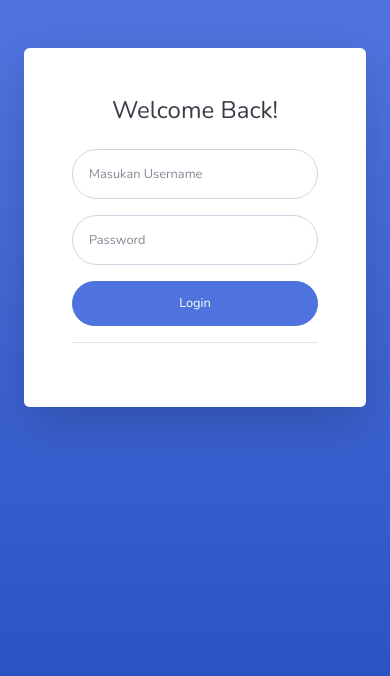
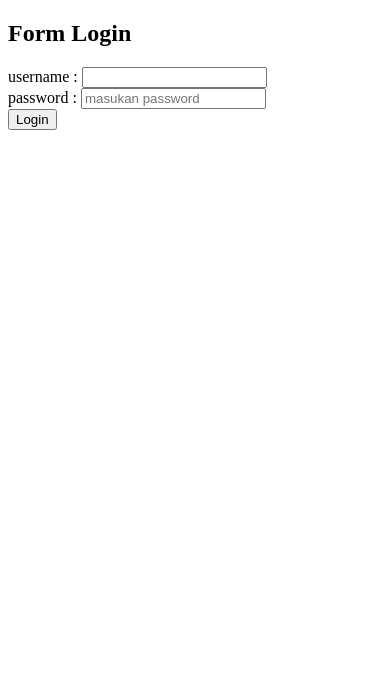
Before and after one commit to angga150/UtsWeb1_AnggaHaady, a PHP site: page /login.php in a window 390 px wide. Shown: the top 676 px of the page. Run offline with PHP 8.4, Linux system fonts and the light colour scheme; some libraries are stand-ins or nearby versions.

Commit message:
proses login dan session

```diff
--- a/login.php
+++ b/login.php
@@ -1,4 +1,27 @@
-<!--
+<?php
+session_start();
+
+if( isset($_SESSION['username']) ) {
+    header("Location: dashboard.php");
+    exit;
+}
+
+if( $_SERVER['REQUEST_METHOD'] == 'POST' ) {
+    $username = $_POST['username'] ?? '';
+    $password = $_POST['password'] ?? '';
+
+    if( $username == 'admin' && $password == '123' ) {
+        $_SESSION['username'] = $username;
+        header("Location: dashboard.php");
+        exit;
+    }
+    else {
+        $error = "user & pass salah";
+    }
+
+}
+
+?>
 <!DOCTYPE html>
 <html lang="en">
 <head>
@@ -9,82 +32,9 @@
 <body>
     <h2>Form Login</h2>
     <form action="" method="post">
-        username : <input type="text" name="username" placeholder="masukan username"><br>
+        username : <input type="text" name="username" placecholder="masukan username"><br>
         password : <input type="password" name="password" placeholder="masukan password"><br>
         <button type="submit">Login</button>
     </form>
 </body>
-</html> -->
-
-<!DOCTYPE html>
-<html lang="en">
-
-<head>
-
-    <meta charset="utf-8">
-    <meta http-equiv="X-UA-Compatible" content="IE=edge">
-    <meta name="viewport" content="width=device-width, initial-scale=1, shrink-to-fit=no">
-    <meta name="description" content="">
-    <meta name="author" content="">
-
-    <title>SB Admin 2 - Login</title>
-
-    <!-- Custom fonts for this template-->
-    <link href="vendor/fontawesome-free/css/all.min.css" rel="stylesheet" type="text/css">
-    <link
-        href="https://fonts.googleapis.com/css?family=Nunito:200,200i,300,300i,400,400i,600,600i,700,700i,800,800i,900,900i"
-        rel="stylesheet">
-
-    <!-- Custom styles for this template-->
-    <link href="css/sb-admin-2.min.css" rel="stylesheet">
-
-</head>
-
-<body class="bg-gradient-primary">
-
-    <div class="container">
-
-        <!-- Outer Row -->
-        <div class="row justify-content-center">
-
-            <div class="col-xl-10 col-lg-12 col-md-9">
-
-                <div class="card o-hidden border-0 shadow-lg my-5">
-                    <div class="card-body p-0">
-                        <!-- Nested Row within Card Body -->
-                        <div class="row">
-                            <div class="col-lg-6 d-none d-lg-block bg-login-image"></div>
-                            <div class="col-lg-6">
-                                <div class="p-5">
-                                    <div class="text-center">
-                                        <h1 class="h4 text-gray-900 mb-4">Welcome Back!</h1>
-                                    </div>
-                                    <form class="user">
-                                        <div class="form-group">
-                                            <input type="email" class="form-control form-control-user"
-                                                id="exampleInputEmail" aria-describedby="emailHelp" name="username"
-                                                placeholder="Masukan Username">
-                                        </div>
-                                        <div class="form-group">
-                                            <input type="password" class="form-control form-control-user"
-                                                id="exampleInputPassword" name="username" placeholder="Password">
-                                        </div>
-                                        <button type="submit" class="btn btn-primary btn-user btn-block">Login</button>
-
-                                        <hr>
-                                    </form>
-                                </div>
-                            </div>
-                        </div>
-                    </div>
-                </div>
-
-            </div>
-
-        </div>
-
-    </div>
-
-</body>
-
 </html>
```
Also changed, not shown: dashboard.php (+21 -0 lines), index.php (+8 -0 lines).
